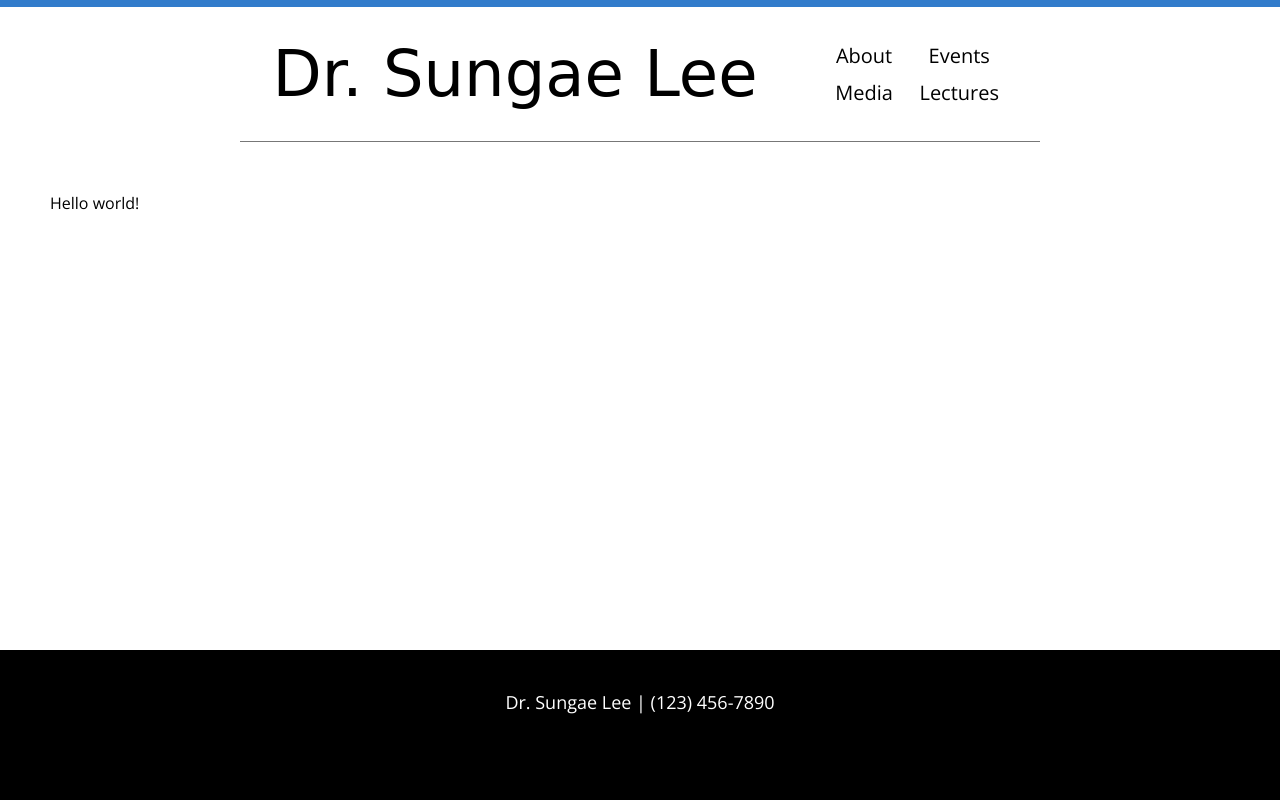
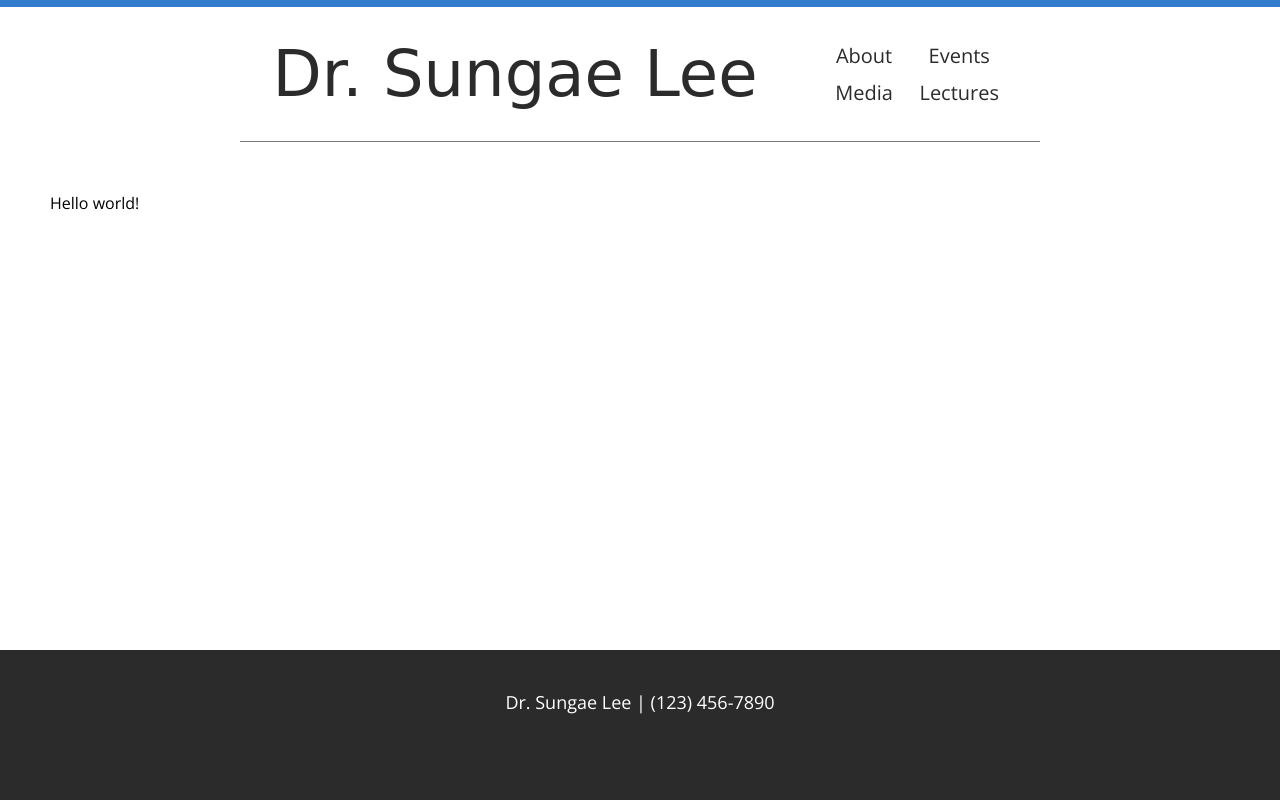
Before and after one commit to brandonchinn178/sungaelee, a Django app: page / in a window 1280 px wide. Run offline with Django 3.2, Linux system fonts and the light colour scheme; style sheets or scripts are compiled from the project's sources.

Commit message:
Update theme colors

```diff
--- a/sungaelee/static/scss/base.scss
+++ b/sungaelee/static/scss/base.scss
@@ -11,14 +11,14 @@ html, body, div, h1, h2, h3, h4, h5, h6, p, span, a, img, header, nav, footer {
 html, body {
     min-width: $min-width;
     height: 100%;
-    background: #000;
+    background: $theme-black;
 }
 
 .container {
     min-height: 100%;
     position: relative;
-    background: #fff;
-    border-top: 7px solid $blue;
+    background: $theme-white;
+    border-top: 7px solid $theme-blue;
 }
 
 header {
@@ -35,7 +35,7 @@ header {
     }
     a {
         text-decoration: none;
-        color: #000;
+        color: $theme-black;
     }
     h1 {
         margin-right: 50px;
@@ -56,7 +56,7 @@ header {
             margin: 5px 0;
             display: inline-block;
             a:hover {
-                border-bottom: 2px solid #000;
+                border-bottom: 2px solid $theme-black;
             }
         }
     }
@@ -71,9 +71,9 @@ footer {
     bottom: 0;
     width: 100%;
     height: 150px;
-    background: #000;
+    background: $theme-black;
     p {
-        color: #fff;
+        color: $theme-white;
         font-weight: 300;
         font-size: 18px;
         text-align: center;
--- a/sungaelee/static/scss/settings.scss
+++ b/sungaelee/static/scss/settings.scss
@@ -1,2 +1,6 @@
 $min-width: 800px;
-$blue: #327ccb;
+
+/* Theme colors */
+$theme-blue: #327ccb;
+$theme-black: #2b2b2b;
+$theme-white: #ffffff;
```
